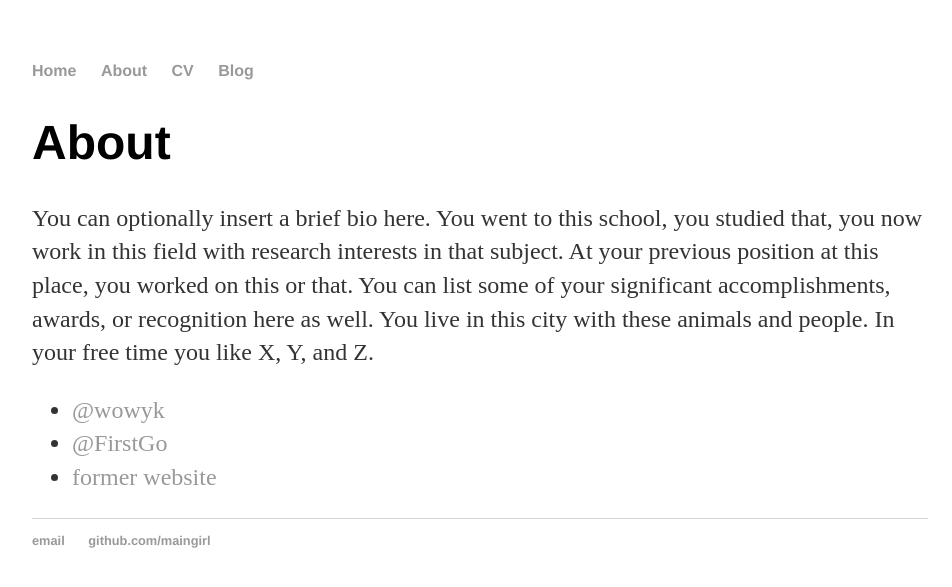
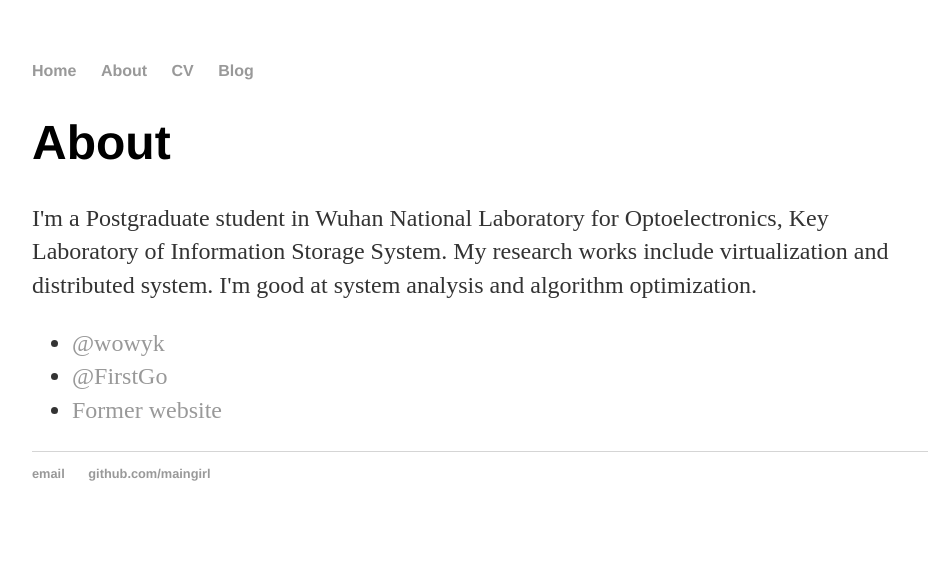
Before and after one commit to maingirl/maingirl.github.io, a Jekyll site: the page built from about/index.html, in a window 1280 px wide. Shown: the top 587 px of the page, without its empty margins (160-1112 px from the left). Built offline with Jekyll 4.4.1, drawn with Linux system fonts in a browser that asks for light colours.

Commit message:
Update index.html

```diff
--- a/about/index.html
+++ b/about/index.html
@@ -5,11 +5,11 @@ title: About Hank Quinlan
 
 		<div class="about">
 			<h1>About</h1>
-			<p>You can optionally insert a brief bio here. You went to this school, you studied that, you now work in this field with research interests in that subject. At your previous position at this place, you worked on this or that. You can list some of your significant accomplishments, awards, or recognition here as well. You live in this city with these animals and people. In your free time you like X, Y, and Z.</p>
+			<p>I'm a Postgraduate student in Wuhan National Laboratory for Optoelectronics, Key Laboratory of Information Storage System. My research works include virtualization and distributed system. I'm good at system analysis and algorithm optimization.</p>
 
 			<ul class="contacts">
 				<li><a href="https://twitter.com/wowyk1">@wowyk</a></li>
 				<li><a href="http://weibo.com/mainyk/profile?rightmod=1&wvr=6&mod=personinfo&is_all=1">@FirstGo</a></li>
-				<li><a href="https://mainboy.github.io/">former website</a></li>
+				<li><a href="https://mainboy.github.io/">Former website</a></li>
 				</ul>
 		</div>
```
